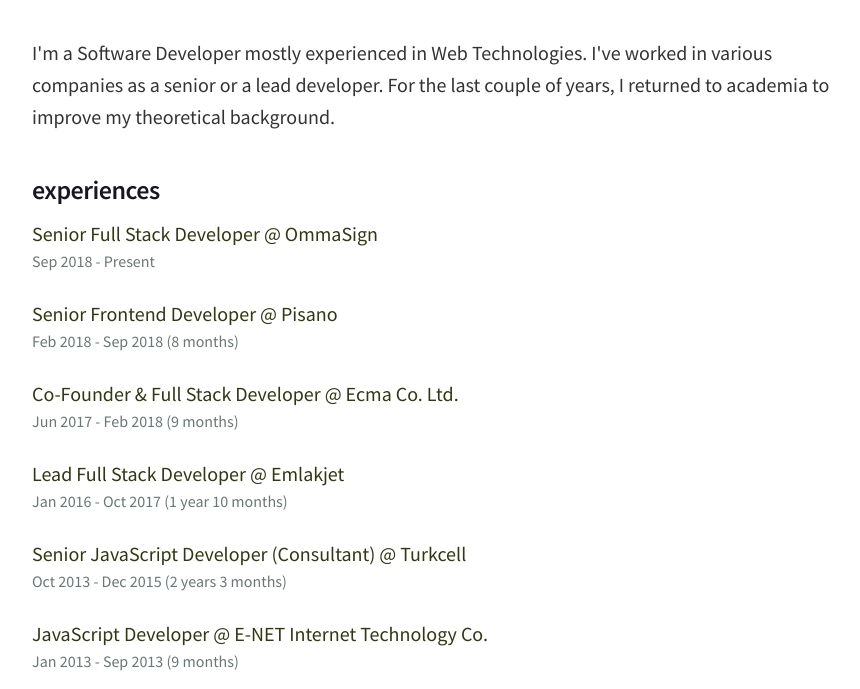
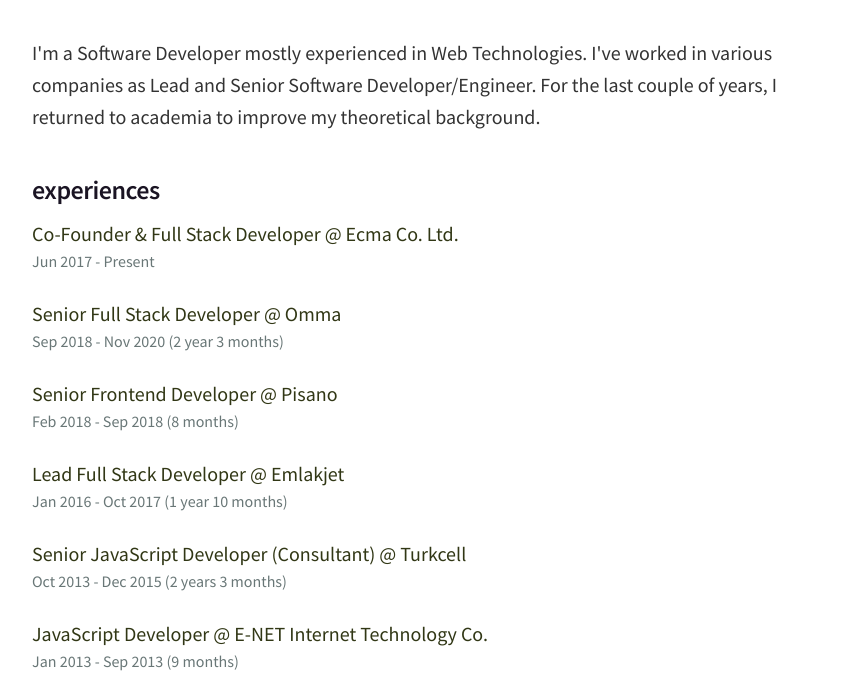
Before and after one commit to ramesaliyev/cv, a website: page src/cv.pug in a window 1280 px wide. Shown: the part 111-800 px from the top of the page, without its empty margins (208-1068 px from the left). Drawn offline with nearby package versions, Linux system fonts and the light colour scheme; files that its build step writes are made by us from their sources.

Commit message:
update experience

```diff
--- a/src/cv.pug
+++ b/src/cv.pug
@@ -13,20 +13,20 @@
         h2.sublogo Senior Software Engineer
       main
         section
-          p I'm a Software Developer mostly experienced in Web Technologies. I've worked in various companies as a senior or a lead developer. For the last couple of years, I returned to academia to improve my theoretical background.
+          p I'm a Software Developer mostly experienced in Web Technologies. I've worked in various companies as Lead and Senior Software Developer/Engineer. For the last couple of years, I returned to academia to improve my theoretical background.
         section
           h3 experiences
           .block
-            .block-title Senior Full Stack Developer @ OmmaSign
-            .block-subtitle Sep 2018 - Present
+            .block-title Co-Founder & Full Stack Developer @ Ecma Co. Ltd.
+            .block-subtitle Jun 2017 - Present
+
+          .block
+            .block-title Senior Full Stack Developer @ Omma
+            .block-subtitle Sep 2018 - Nov 2020 (2 year 3 months)
 
           .block
             .block-title Senior Frontend Developer @ Pisano
             .block-subtitle Feb 2018 - Sep 2018 (8 months)
-
-          .block
-            .block-title Co-Founder & Full Stack Developer @ Ecma Co. Ltd.
-            .block-subtitle Jun 2017 - Feb 2018 (9 months)
 
           .block
             .block-title Lead Full Stack Developer @ Emlakjet
```
Also changed, not shown: index.html (+1 -1 lines), 1 other file.
